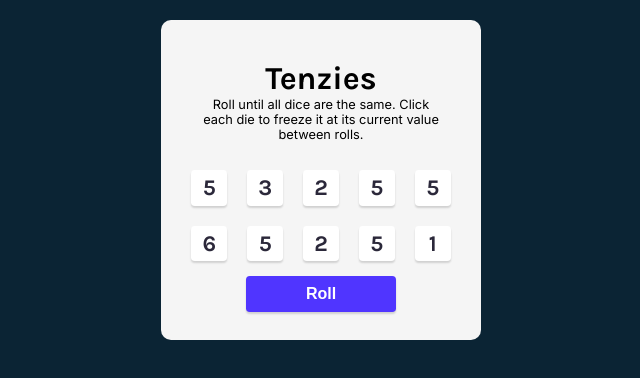
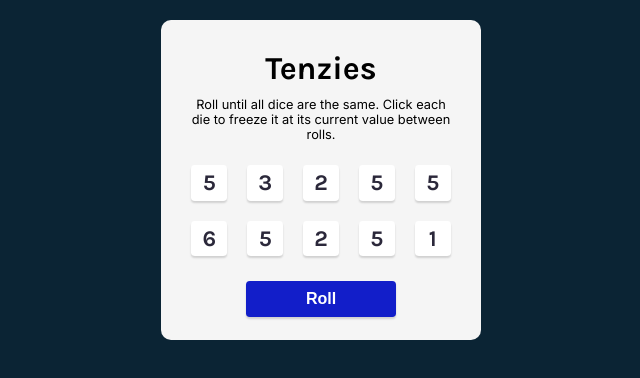
Before and after one commit to piecanoe/tenzies, a React (Vite) app: page / in a window 1280 px wide. Shown: the top 378 px of the page, without its empty margins (319-959 px from the left). Built offline with nearby package versions, Linux system fonts and the light colour scheme.

Commit message:
Change README.md, react-run dependencies, and width/height for confetti

```diff
--- a/package.json
+++ b/package.json
@@ -12,7 +12,8 @@
   "dependencies": {
     "react": "^18.2.0",
     "react-confetti": "^6.1.0",
-    "react-dom": "^18.2.0"
+    "react-dom": "^18.2.0",
+    "react-use": "^17.5.0"
   },
   "devDependencies": {
     "@types/react": "^18.2.43",
--- a/src/components/App.jsx
+++ b/src/components/App.jsx
@@ -1,12 +1,15 @@
 import React from 'react'
 import { useState, useEffect } from 'react'
 import { nanoid } from 'nanoid'
+import { useWindowSize } from 'react-use'
 import Confetti from 'react-confetti'
 import Die from './Die'
 
 export default function App() {
   const [dice, setDice] = useState(allNewDice())
   const [tenzies, setTenzies] = useState(false)
+  //Confetti Effect
+  const { width, height } = useWindowSize()
 
   useEffect(() => {
     const allHeld = dice.every(die => die.isHeld)
@@ -67,7 +70,7 @@ export default function App() {
 
   return (
     <main>
-      {tenzies && <Confetti />}
+      {tenzies && <Confetti width={width} height={height} />}
       <h1 className='title'>Tenzies</h1>
       <p className='instructions'>Roll until all dice are the same. Click each die to freeze it at its current value between rolls.</p>
       <div className='dice-container'>
--- a/src/style.css
+++ b/src/style.css
@@ -19,7 +19,7 @@ main {
   flex-direction: column;
   justify-content: space-around;
   align-items: center;
-  padding: 40px;
+  padding: 30px;
 }
 
 .title {
@@ -31,6 +31,7 @@ main {
   font-family: 'Inter', sans-serif;
   font-weight: 400;
   margin-top: 0;
+  padding: 10px 0;
   text-align: center;
   font-size: .8rem;
 }
@@ -39,7 +40,7 @@ main {
   display: grid;
   grid-template: auto auto / repeat(5, 1fr);
   gap: 20px;
-  margin: 15px 0;
+  margin-bottom: 25px;
 }
 
 .die {
@@ -61,7 +62,7 @@ main {
 }
 
 .roll-button {
-  background: #5035FF;
+  background: #121ec9;
   width: 150px;
   height: 35.84px;
   display: flex;
```
Also changed, not shown: 2 other files (tests, documents, lock files or other folders).
